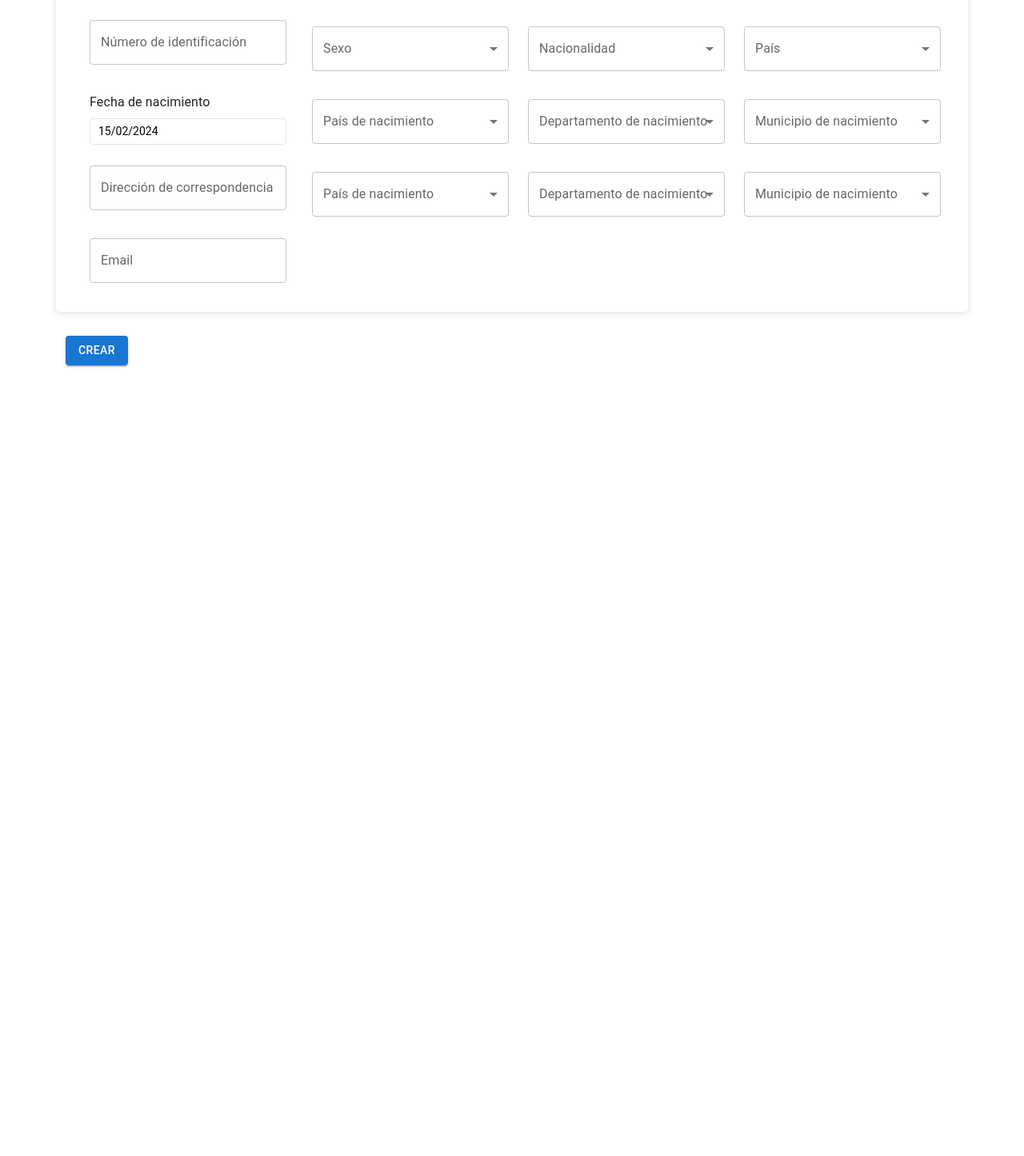
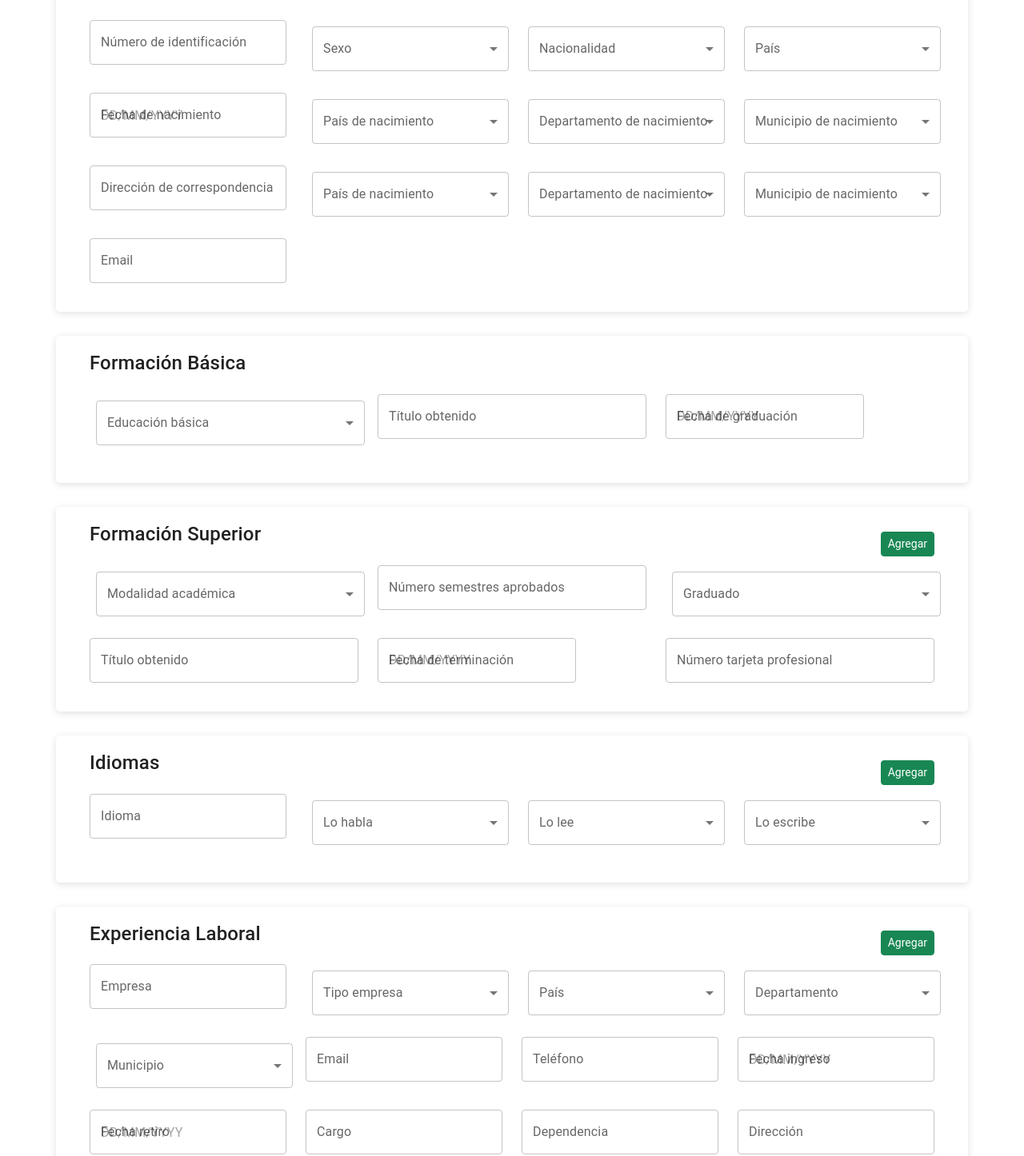
Before and after one commit to vapinedo/ASTRO, a React (Vite) app: page /curriculum-nuevo in a window 1280 px wide. Shown: the part 285-1731 px from the top of the page at 80% size. Before the commit the page ends 800 px from the top, so only its background shows below. Built offline with nearby package versions, Linux system fonts and the light colour scheme.

Commit message:
done migrate form to MUI

```diff
--- a/package.json
+++ b/package.json
@@ -16,8 +16,10 @@
     "@hookform/resolvers": "^3.3.4",
     "@mui/icons-material": "^5.15.10",
     "@mui/material": "^5.15.10",
+    "@mui/x-date-pickers": "^6.19.4",
     "@reduxjs/toolkit": "^2.2.1",
     "axios": "^1.6.7",
+    "dayjs": "^1.11.10",
     "dotenv": "^16.4.1",
     "firebase": "^10.6.0",
     "pdf-lib": "^1.17.1",
--- a/src/features/curriculum/components/ExperienciaLaboralForm.tsx
+++ b/src/features/curriculum/components/ExperienciaLaboralForm.tsx
@@ -3,10 +3,10 @@ import "./FormComponents.css";
 import { ReactNode } from "react";
 import { useFieldArray } from "react-hook-form";
 import Box from "../../../shared/containers/Box/Box";
-import Input from "../../../shared/components/form/Input";
-import Select from "../../../shared/components/form/Select";
 import { ExperienciaLaboral } from "../../../models/Curriculum";
-import CustomDatePicker from "../../../shared/components/form/CustomDatePicker";
+import InputField from "../../../shared/components/form/InputField";
+import SelectField from "../../../shared/components/form/SelectField";
+import DatePickerField from "../../../shared/components/form/DatePickerField";
 
 const paisOptions = [
     { key: "Colombia", value: "Colombia" },
@@ -133,7 +133,7 @@ export default function experienciaLaboralForm(props: InputProps): ReactNode {
             {fields.map((field, index) => (
                 <div key={field.id} className={index > 0 ? "dynamic-fields" : ""}>
                     <div className="row">
-                        <Input
+                        <InputField
                             type="text"
                             register={register}
                             wrapperClass="mb-3 col-md-3"
@@ -141,7 +141,7 @@ export default function experienciaLaboralForm(props: InputProps): ReactNode {
                             name={`experienciaLaboral.${index}.empresa`}
                             error={errors.experienciaLaboral && errors.experienciaLaboral[index]?.empresa?.message}
                         />
-                        <Select
+                        <SelectField
                             register={register}
                             label="Tipo empresa"
                             options={tipoEmpresaOptions}
@@ -149,7 +149,7 @@ export default function experienciaLaboralForm(props: InputProps): ReactNode {
                             name={`experienciaLaboral.${index}.tipoEmpresa`}
                             error={errors.experienciaLaboral && errors.experienciaLaboral[index]?.tipoEmpresa?.message}
                         />
-                        <Select
+                        <SelectField
                             register={register}
                             label="País"
                             options={paisOptions}
@@ -157,7 +157,7 @@ export default function experienciaLaboralForm(props: InputProps): ReactNode {
                             name={`experienciaLaboral.${index}.pais`}
                             error={errors.experienciaLaboral && errors.experienciaLaboral[index]?.pais?.message}
                         />
-                        <Select
+                        <SelectField
                             register={register}
                             label="Departamento"
                             options={departamentoOptions}
@@ -165,7 +165,7 @@ export default function experienciaLaboralForm(props: InputProps): ReactNode {
                             name={`experienciaLaboral.${index}.departamento`}
                             error={errors.experienciaLaboral && errors.experienciaLaboral[index]?.departamento?.message}
                         />
-                        <Select
+                        <SelectField
                             register={register}
                             label="Municipio"
                             options={municipioOptions}
@@ -173,7 +173,7 @@ export default function experienciaLaboralForm(props: InputProps): ReactNode {
                             name={`experienciaLaboral.${index}.municipio`}
                             error={errors.experienciaLaboral && errors.experienciaLaboral[index]?.municipio?.message}
                         />
-                        <Input
+                        <InputField
                             type="text"
                             register={register}
                             label="Email"
@@ -181,7 +181,7 @@ export default function experienciaLaboralForm(props: InputProps): ReactNode {
                             name={`experienciaLaboral.${index}.email`}
                             error={errors.experienciaLaboral && errors.experienciaLaboral[index]?.email?.message}
                         />
-                        <Input
+                        <InputField
                             type="text"
                             register={register}
                             label="Teléfono"
@@ -189,7 +189,7 @@ export default function experienciaLaboralForm(props: InputProps): ReactNode {
                             name={`experienciaLaboral.${index}.telefono`}
                             error={errors.experienciaLaboral && errors.experienciaLaboral[index]?.telefono?.message}
                         />
-                        <CustomDatePicker
+                        <DatePickerField
                             control={control}
                             register={register}
                             setValue={setValue}
@@ -198,7 +198,7 @@ export default function experienciaLaboralForm(props: InputProps): ReactNode {
                             name={`experienciaLaboral.${index}.fechaIngreso`}
                             error={errors.experienciaLaboral && errors.experienciaLaboral[index]?.fechaIngreso?.message}
                         />
-                        <CustomDatePicker
+                        <DatePickerField
                             control={control}
                             register={register}
                             setValue={setValue}
@@ -207,7 +207,7 @@ export default function experienciaLaboralForm(props: InputProps): ReactNode {
                             name={`experienciaLaboral.${index}.fechaRetiro`}
                             error={errors.experienciaLaboral && errors.experienciaLaboral[index]?.fechaRetiro?.message}
                         />
-                        <Input
+                        <InputField
                             type="text"
                             register={register}
                             wrapperClass="mb-3 col-md-3"
@@ -215,7 +215,7 @@ export default function experienciaLaboralForm(props: InputProps): ReactNode {
                             name={`experienciaLaboral.${index}.cargo`}
                             error={errors.experienciaLaboral && errors.experienciaLaboral[index]?.cargo?.message}
                         />
-                        <Input
+                        <InputField
                             type="text"
                             register={register}
                             wrapperClass="mb-3 col-md-3"
@@ -223,7 +223,7 @@ export default function experienciaLaboralForm(props: InputProps): ReactNode {
                             name={`experienciaLaboral.${index}.dependencia`}
                             error={errors.experienciaLaboral && errors.experienciaLaboral[index]?.dependencia?.message}
                         />
-                        <Input
+                        <InputField
                             type="text"
                             register={register}
                             wrapperClass="mb-3 col-md-3"
--- a/src/features/curriculum/components/FormacionBasicaForm.tsx
+++ b/src/features/curriculum/components/FormacionBasicaForm.tsx
@@ -1,10 +1,10 @@
 import * as yup from "yup";
 import { ReactNode } from "react";
 import Box from "../../../shared/containers/Box/Box";
-import Input from "../../../shared/components/form/Input";
-import Select from "../../../shared/components/form/Select";
 import { FormacionBasica } from "../../../models/Curriculum";
-import CustomDatePicker from "../../../shared/components/form/CustomDatePicker";
+import SelectField from "../../../shared/components/form/SelectField";
+import InputField from "../../../shared/components/form/InputField";
+import DatePickerField from "../../../shared/components/form/DatePickerField";
 
 const educacionBasicaOptions = [
     { key: "1", value: "Primero" },
@@ -54,7 +54,7 @@ export default function FormacionBasicaForm(props: InputProps): ReactNode {
         <Box  wrapperClass="row">
             <h4 className="mb-4">Formación Básica</h4>
 
-            <Select
+            <SelectField
                 register={register}
                 wrapperClass="mb-3 col-md-4"
                 label="Educación básica"
@@ -62,7 +62,7 @@ export default function FormacionBasicaForm(props: InputProps): ReactNode {
                 name="formacionBasica.educacionBasica"
                 error={errors.formacionBasica?.educacionBasica?.message}
             />
-            <Input
+            <InputField
                 type="text"
                 register={register}
                 wrapperClass="mb-3 col-md-4"
@@ -70,7 +70,7 @@ export default function FormacionBasicaForm(props: InputProps): ReactNode {
                 name="formacionBasica.tituloObtenido"
                 error={errors.formacionBasica?.tituloObtenido?.message}
             />
-            <CustomDatePicker
+            <DatePickerField
                 control={control}
                 register={register}
                 wrapperClass="mb-3 col-md-4"
--- a/src/features/curriculum/components/FormacionSuperiorForm.tsx
+++ b/src/features/curriculum/components/FormacionSuperiorForm.tsx
@@ -3,10 +3,10 @@ import "./FormComponents.css";
 import { ReactNode } from "react";
 import { useFieldArray } from "react-hook-form";
 import Box from "../../../shared/containers/Box/Box";
-import Input from "../../../shared/components/form/Input";
-import Select from "../../../shared/components/form/Select";
 import { FormacionSuperior } from "../../../models/Curriculum";
-import CustomDatePicker from "../../../shared/components/form/CustomDatePicker";
+import InputField from "../../../shared/components/form/InputField";
+import SelectField from "../../../shared/components/form/SelectField";
+import DatePickerField from "../../../shared/components/form/DatePickerField";
 
 const modalidadAcademicaOptions = [
     { key: "tecnica", value: "Técnica" },
@@ -95,7 +95,7 @@ export default function FormacionSuperiorForm(props: InputProps): ReactNode {
             {fields.map((field, index) => (
                 <div key={field.id} className={index > 0 ? "dynamic-fields" : ""}>
                     <div className="row">
-                        <Select
+                        <SelectField
                             register={register}
                             label="Modalidad académica"
                             wrapperClass="mb-3 col-md-4"
@@ -103,7 +103,7 @@ export default function FormacionSuperiorForm(props: InputProps): ReactNode {
                             name={`formacionSuperior.${index}.modalidadAcademica`}
                             error={errors.formacionSuperior && errors.formacionSuperior[index]?.modalidadAcademica?.message}
                         />
-                        <Input
+                        <InputField
                             type="text"
                             register={register}
                             wrapperClass="mb-3 col-md-4"
@@ -111,7 +111,7 @@ export default function FormacionSuperiorForm(props: InputProps): ReactNode {
                             name={`formacionSuperior.${index}.numeroSemestresAprobados`}
                             error={errors.formacionSuperior && errors.formacionSuperior[index]?.numeroSemestresAprobados?.message}
                         />
-                        <Select
+                        <SelectField
                             register={register}
                             label="Graduado"
                             options={SiNoOptions}
@@ -119,7 +119,7 @@ export default function FormacionSuperiorForm(props: InputProps): ReactNode {
                             name={`formacionSuperior.${index}.graduado`}
                             error={errors.formacionSuperior && errors.formacionSuperior[index]?.graduado?.message}
                         />
-                        <Input
+                        <InputField
                             type="text"
                             register={register}
                             label="Título obtenido"
@@ -127,7 +127,7 @@ export default function FormacionSuperiorForm(props: InputProps): ReactNode {
                             name={`formacionSuperior.${index}.tituloObtenido`}
                             error={errors.formacionSuperior && errors.formacionSuperior[index]?.tituloObtenido?.message}
                         />
-                        <CustomDatePicker
+                        <DatePickerField
                             control={control}
                             register={register}
                             setValue={setValue}
@@ -136,7 +136,7 @@ export default function FormacionSuperiorForm(props: InputProps): ReactNode {
                             name={`formacionSuperior.${index}.fechaTerminacion`}
                             error={errors.formacionSuperior && errors.formacionSuperior[index]?.fechaTerminacion?.message}
                         />
-                        <Input
+                        <InputField
                             type="text"
                             register={register}
                             wrapperClass="mb-3 col-md-4"
--- a/src/features/curriculum/components/IdiomaForm.tsx
+++ b/src/features/curriculum/components/IdiomaForm.tsx
@@ -1,10 +1,10 @@
 import "./FormComponents.css";
 import { ReactNode } from "react";
 import { useFieldArray } from "react-hook-form";
+import { Idioma } from "../../../models/Curriculum";
 import Box from "../../../shared/containers/Box/Box";
-import Input from "../../../shared/components/form/Input";
-import Select from "../../../shared/components/form/Select";
-import { Idioma } from "../../../models/Curriculum";
+import InputField from "../../../shared/components/form/InputField";
+import SelectField from "../../../shared/components/form/SelectField";
 
 const idiomaOptions = [
     { key: "r", value: "Regular" },
@@ -59,7 +59,7 @@ export default function IdiomaForm(props: InputProps): ReactNode {
             {fields.map((field, index) => (
                 <div key={field.id} className={index > 0 ? "dynamic-fields" : ""}>
                     <div className="row">
-                        <Input
+                        <InputField
                             type="text"
                             register={register}
                             wrapperClass="mb-3 col-md-3"
@@ -67,7 +67,7 @@ export default function IdiomaForm(props: InputProps): ReactNode {
                             name={`idiomas.${index}.idioma`}
                             error={errors.idiomas && errors.idiomas[index]?.loHabla?.message}
                         />
-                        <Select
+                        <SelectField
                             register={register}
                             label="Lo habla"
                             options={idiomaOptions}
@@ -75,7 +75,7 @@ export default function IdiomaForm(props: InputProps): ReactNode {
                             name={`idiomas.${index}.loHabla`}
                             error={errors.idiomas && errors.idiomas[index]?.loHabla?.message}
                         />
-                        <Select
+                        <SelectField
                             register={register}
                             label="Lo lee"
                             wrapperClass="mb-3 col-md-3"
@@ -83,7 +83,7 @@ export default function IdiomaForm(props: InputProps): ReactNode {
                             name={`idiomas.${index}.loLee`}
                             error={errors.idiomas && errors.idiomas[index]?.loLee?.message}
                         />
-                        <Select
+                        <SelectField
                             register={register}
                             label="Lo escribe"
                             options={idiomaOptions}
--- a/src/features/curriculum/pages/curriculum-nuevo/CurriculumNuevo.tsx
+++ b/src/features/curriculum/pages/curriculum-nuevo/CurriculumNuevo.tsx
@@ -42,11 +42,12 @@ export default function CurriculumNuevo() {
     }
 
     function onSubmit(data: any) {
-        const db = getFirestore();
-        const saveDataToFirestore = async () => {
-            const docRef = await addDoc(collection(db, "curriculums"), data);
-        };
-        saveDataToFirestore();
+        console.log(data);
+        // const db = getFirestore();
+        // const saveDataToFirestore = async () => {
+        //     const docRef = await addDoc(collection(db, "curriculums"), data);
+        // };
+        // saveDataToFirestore();
     }
 
     return (
@@ -66,7 +67,7 @@ export default function CurriculumNuevo() {
                     register={register}
                     setValue={setValue}
                 />
-                {/* <FormacionBasicaForm
+                <FormacionBasicaForm
                     errors={errors}
                     control={control}
                     register={register}
@@ -88,7 +89,7 @@ export default function CurriculumNuevo() {
                     control={control}
                     register={register}
                     setValue={setValue}
-                /> */}
+                />
                 <Button type="submit" variant="contained">Crear</Button>
             </form>
         </>
--- a/src/main.tsx
+++ b/src/main.tsx
@@ -1,14 +1,19 @@
 import "./index.css"
+import "dayjs/locale/es"
 import React from "react"
 import App from "./App.tsx"
 import store from "./core/store.ts"
 import { Provider } from "react-redux"
 import ReactDOM from "react-dom/client"
+import { LocalizationProvider } from '@mui/x-date-pickers';
+import { AdapterDayjs } from '@mui/x-date-pickers/AdapterDayjs'
 
 ReactDOM.createRoot(document.getElementById("root")!).render(
   <React.StrictMode>
     <Provider store={store}>
-      <App />
+      <LocalizationProvider dateAdapter={AdapterDayjs} adapterLocale="es">
+        <App />
+      </LocalizationProvider>
     </Provider>
   </React.StrictMode>,
 )
--- a/src/shared/components/form/CustomDatePicker.tsx
+++ /dev/null
@@ -1,65 +0,0 @@
-import "./Form.css";
-import es from "date-fns/locale/es";
-import { Controller } from "react-hook-form";
-import "react-datepicker/dist/react-datepicker.css";
-import DatePicker, { registerLocale } from "react-datepicker";
-import { ReactNode, InputHTMLAttributes, useState } from "react";
-
-registerLocale("es", es);
-
-interface InputProps extends InputHTMLAttributes<HTMLInputElement> {
-  name: string;
-  control?: any;
-  setValue?: any;
-  register?: any;
-  label?: string;
-  error?: string;
-  className?: string;
-  wrapperClass?: string;
-}
-
-export default function CustomDatePicker(props: InputProps): ReactNode {
-
-  const {
-    name,
-    error,
-    label,
-    register,
-    control,
-    setValue,
-    wrapperClass,
-    ...rest
-  } = props;
-
-  const [date, setDate] = useState(new Date(Date.now()));
-
-  function handleChange(dateChange: Date) {
-    setValue(name, dateChange, {
-      shouldDirty: true
-    });
-    setDate(dateChange);
-  };
-
-  return (
-    <article className={wrapperClass}>
-      <label className="form-label">{label}</label>
-      <div className="form-control form-control-sm">
-        <Controller
-          name="datosPersonales.fechaNacimiento"
-          control={control}
-          defaultValue={date}
-          render={() => (
-            <DatePicker
-              locale={"es"}
-              selected={date}
-              onChange={handleChange}
-              dateFormat="dd/MM/yyyy"
-              {...rest}
-            />
-          )}
-        />
-      </div>
-      <small className="text-danger">{error}</small>
-    </article>
-  );
-}
--- /dev/null
+++ b/src/shared/components/form/DatePickerField.tsx
@@ -0,0 +1,50 @@
+import "./Form.css";
+import { DatePicker } from '@mui/x-date-pickers/DatePicker';
+import { ReactNode, InputHTMLAttributes, useState } from "react";
+
+
+interface InputProps extends InputHTMLAttributes<HTMLInputElement> {
+  name: string;
+  control?: any;
+  setValue?: any;
+  register?: any;
+  label?: string;
+  error?: string;
+  className?: string;
+  wrapperClass?: string;
+}
+
+export default function DatePickerField(props: InputProps): ReactNode {
+
+  const {
+    name,
+    error,
+    label,
+    register,
+    control,
+    setValue,
+    wrapperClass,
+    ...rest
+  } = props;
+
+  const [date, setDate] = useState(new Date(Date.now()));
+
+  function handleChange(dateChange: Date) {
+    setValue(name, dateChange, {
+      shouldDirty: true
+    });
+    setDate(dateChange);
+  };
+
+  return (
+    <article className={wrapperClass}>
+      <DatePicker
+        {...rest}
+        label={label}
+        format="D/M/YYYY"
+        {...register(name)}
+        onChange={handleChange}
+      />
+    </article>
+  );
+}
--- a/src/shared/components/form/Input.tsx
+++ b/src/shared/components/form/InputField.tsx
@@ -10,7 +10,7 @@ interface InputProps extends InputHTMLAttributes<HTMLInputElement> {
     wrapperClass?: string;
 }
 
-export default function Input(props: InputProps): ReactNode {
+export default function InputField(props: InputProps): ReactNode {
     const {
         name,
         error,
```
Also changed, not shown: src/features/curriculum/components/DatosPersonalesForm.tsx (+11 -11 lines), src/shared/components/form/SelectField.tsx (renamed from src/shared/components/form/Select.tsx), 1 other file (tests, documents, lock files or other folders).
